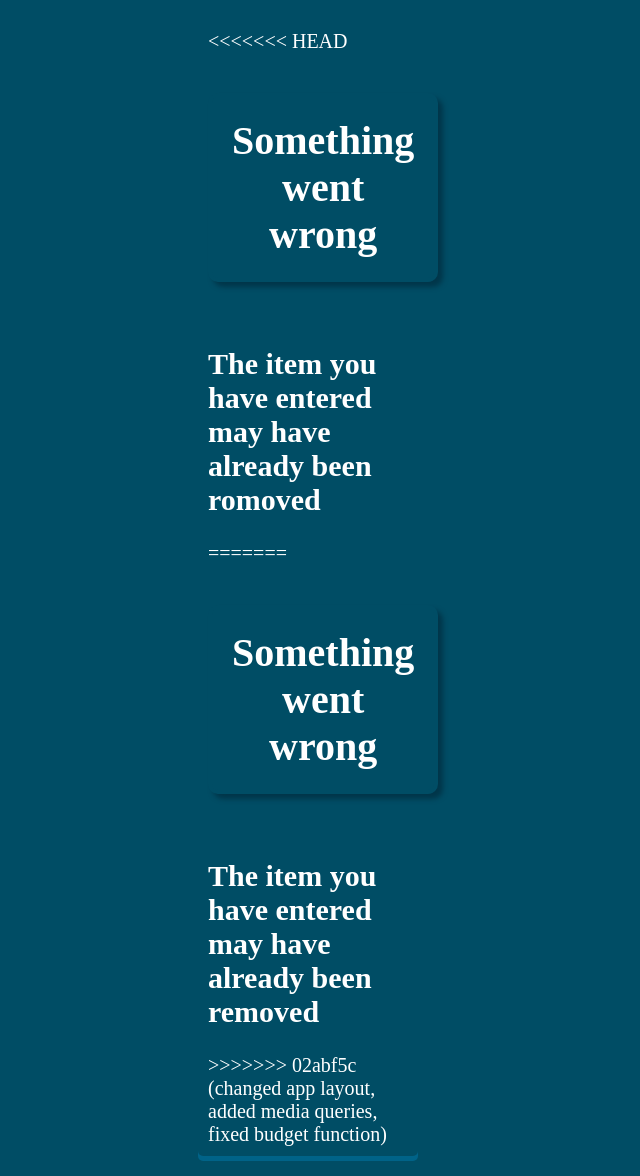
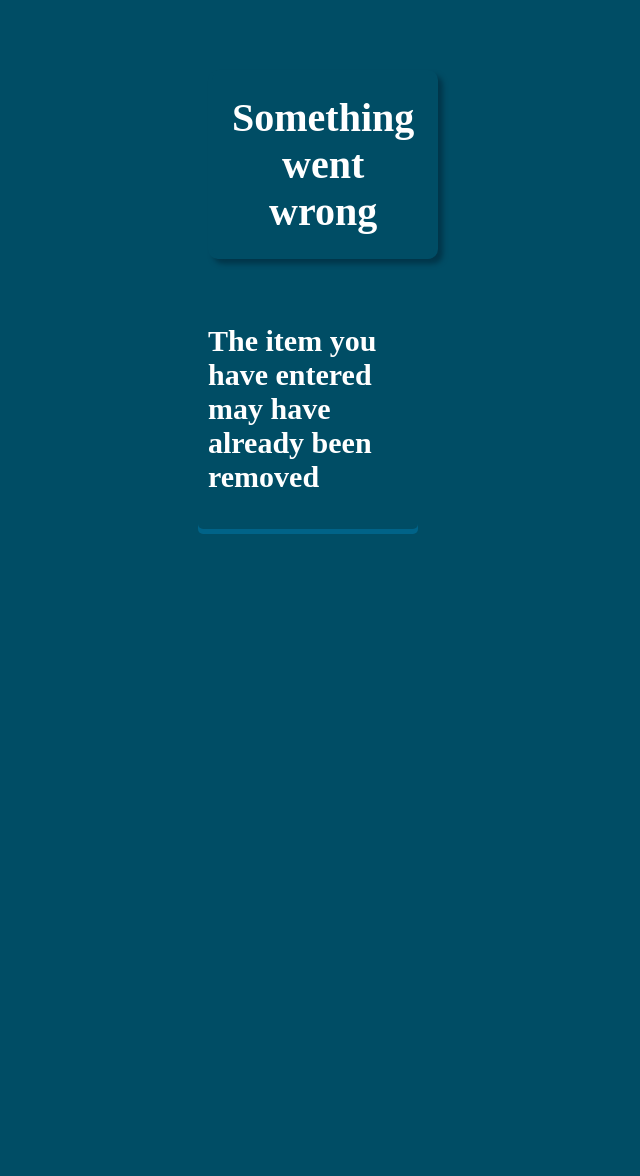
Before and after one commit to god-code-enabled/Inventory-Management-WebApp, a Flask app: template templates/error.html in a window 1280 px wide. Shown: the whole page, without its empty margins (332-972 px from the left). After the commit the page ends 534 px from the top, so only its background shows below. Run offline with Flask 3, Linux system fonts and the light colour scheme; the template is opened without the code that fills it, so the values that code supplies are empty; parts of the project's set-up code (start-up, migrations or seed data) failed here and were passed over.

Commit message:
Update error.html

```diff
--- a/templates/error.html
+++ b/templates/error.html
@@ -1,5 +1,4 @@
-<!doctype html>
-
+<!DOCTYPE html>
 <html>
 
 <head>
@@ -8,7 +7,6 @@
     <meta name="viewport" content="width=device-width, initial-scale=1.0, user-scalable=no">
     <title>View Inventory</title>
     <link rel="stylesheet" type="text/css" href="{{ url_for('static', filename='style.css') }}">
-<<<<<<< HEAD
     <style>
         @media only screen and (max-width: 320px) {
             table {
@@ -25,16 +23,10 @@
         }
     </style>
 </head>
+
 <body class="webpage mobile-index">
-    <h1 class> Something went wrong</h1>
-    <h2> The item you have entered may have already been romoved </h2>
-=======
-
-</head>
-<body >
-    <h1 class> Something went wrong</h1>
-    <h2> The item you have entered may have already been removed </h2>
->>>>>>> 02abf5c (changed app layout, added media queries, fixed budget function)
+    <h1>Something went wrong</h1>
+    <h2>The item you have entered may have already been removed</h2>
 </body>
 
 </html>
```
